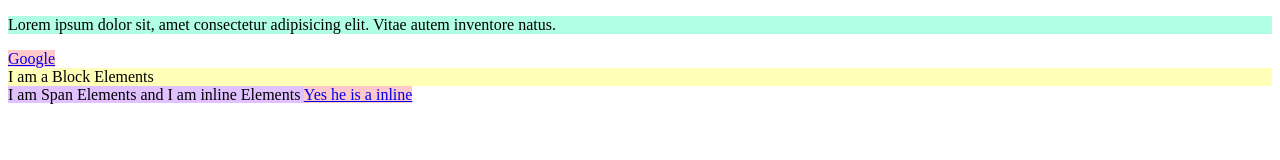
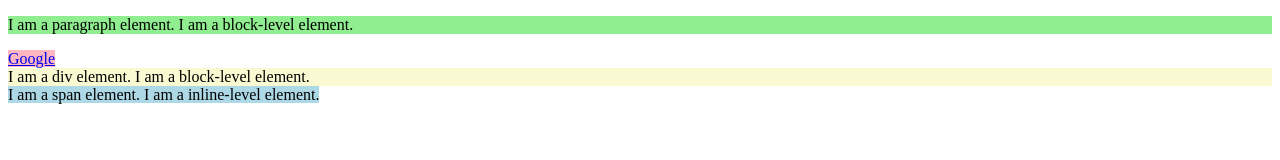
Before and after one commit to adityxrajj/Learning-Web-Development, a plain HTML site: page Lecture_08/index.html in a window 1280 px wide. Drawn offline with Linux system fonts and the light colour scheme.

Commit message:
Add files via upload

```diff
--- a/Lecture_08/index.html
+++ b/Lecture_08/index.html
@@ -4,15 +4,21 @@
 <head>
     <meta charset="UTF-8">
     <meta name="viewport" content="width=device-width, initial-scale=1.0">
-    <title>Inline and Block Elements - HTML</title>
+    <title>Inline & Block Elements</title>
     <link rel="stylesheet" href="style.css">
 </head>
 
 <body>
-    <p>Lorem ipsum dolor sit, amet consectetur adipisicing elit. Vitae autem inventore natus.</p>
-    <a href="https://www.google.com">Google</a>
-    <div>I am a Block Elements</div>
-    <span>I am Span Elements and I am inline Elements <a href="#">Yes he is a inline</a></span>
+    <p>I am a paragraph element. I am a block-level element.</p>
+
+    <a href="https://www.google.com/">Google</a>
+
+    <div>I am a div element. I am a block-level element.</div>
+
+    <span>I am a span element. I am a inline-level element.</span>
+
+    <!-- Quick Quiz: Without using br tag, write a vertically aligned form asking for name, city, and pincode of a user. -->
+
 </body>
 
 </html>
--- a/Lecture_08/style.css
+++ b/Lecture_08/style.css
@@ -1,15 +1,15 @@
 p {
-    background-color: rgb(176, 255, 229);
+    background-color: lightgreen;
 }
 
 a {
-    background-color: #ffc9c9;
+    background-color: lightpink;
 }
 
 div {
-    background-color: rgb(255, 255, 184);
+    background-color: lightgoldenrodyellow;
 }
 
 span {
-    background-color: rgb(225, 193, 255);
+    background-color: lightblue;
 }
```
Also changed, not shown: Lecture_08/Quick Quiz/index.html (added, +28 -0 lines), Lecture_08/Comprehensive List.txt.
